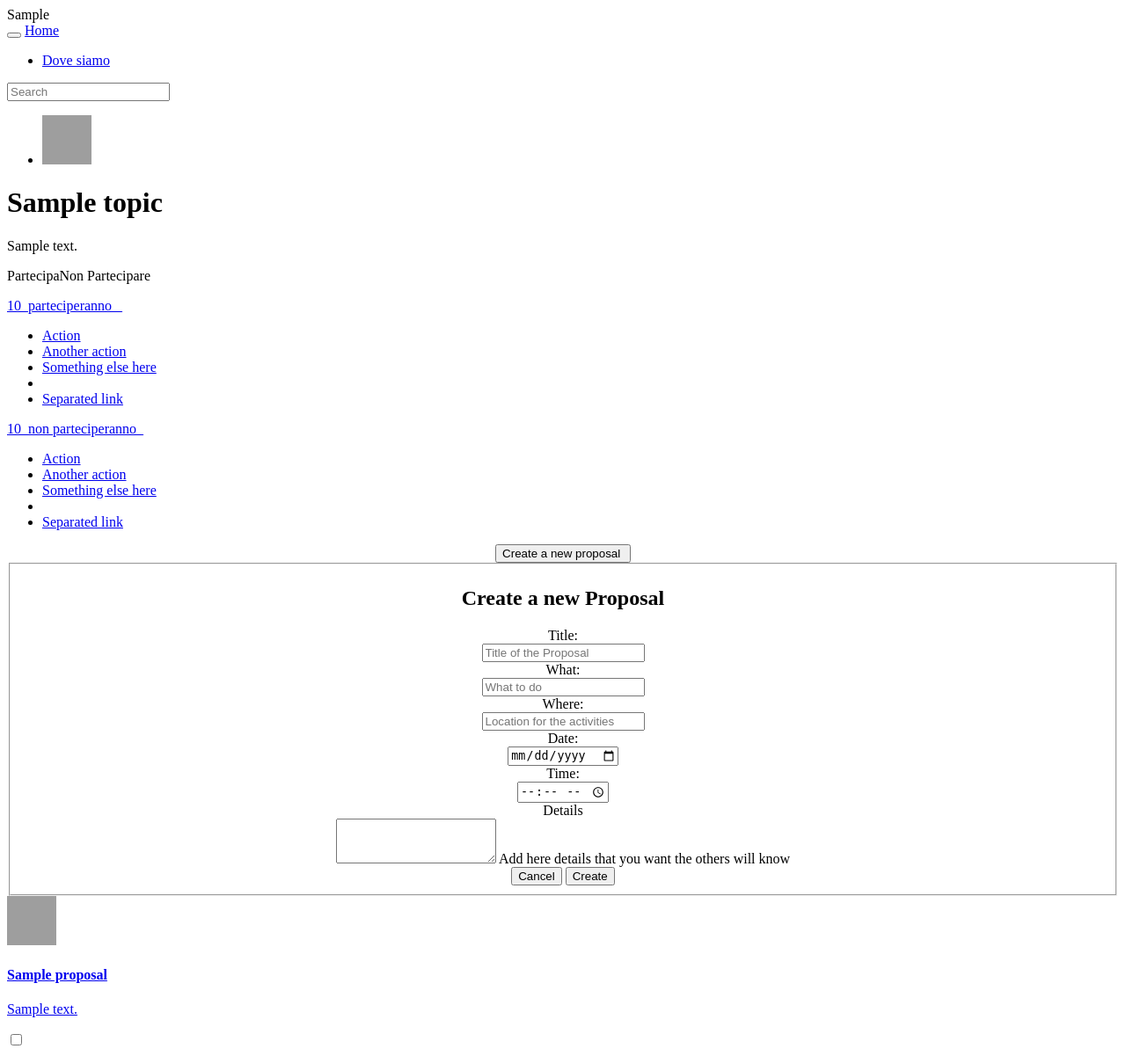
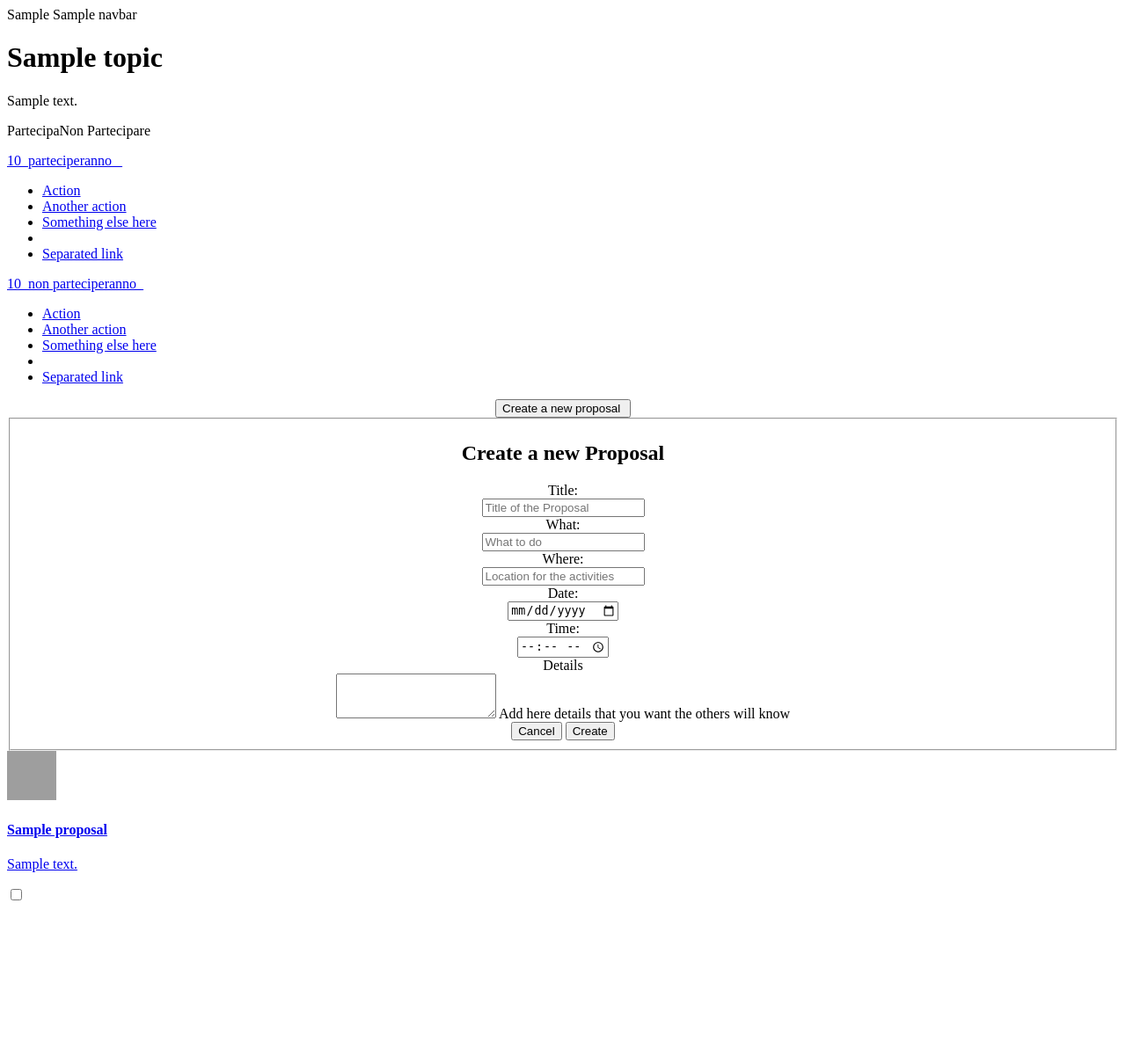
Before and after one commit to ThunderForce/BeeVote, a Python web app: template beevote/templates/topic-layout.html in a window 1280 px wide. Shown: the whole page at 88% size. After the commit the page ends 1024 px from the top, so only its background shows below. Run offline with Jinja, Linux system fonts and the light colour scheme; the template is opened without the code that fills it: most values are stand-ins (such as "Sample title", 1, 10 or a date in 2020); grey boxes are pictures that could not be loaded.

Commit message:
Changes to navbar
Externalized navbar in file navbar.html, and updated all references.
NOTE: I tried to put the logo as "home" function, but it's not well
positioned, it need to be fixed

```diff
--- a/beevote/templates/topic-layout.html
+++ b/beevote/templates/topic-layout.html
@@ -11,31 +11,7 @@
 
 <body>
 
-	<!-- Nav Bar -->
-	<div class="navbar navbar-default navbar-fixed-top" color="blue">
-		<div class="navbar-header">
-			<button type="button" class="navbar-toggle" data-toggle="collapse" data-target=".navbar-responsive-collapse">
-				<span class="icon-bar"></span>
-				<span class="icon-bar"></span>
-				<span class="icon-bar"></span>
-			</button>
-			<a class="navbar-brand" href="javascript:void(0)">Home</a>
-		</div>
-		<div class="navbar-collapse collapse navbar-responsive-collapse">
-			<ul class="nav navbar-nav">
-				<li class="active"><a href="javascript:void(0)">Dove siamo</a></li>
-			</ul>
-
-			<form class="navbar-form navbar-left">
-				<input type="text" class="form-control col-lg-8 " placeholder="Search">
-			</form>
-			<ul class="nav navbar-nav navbar-right">
-				<li>
-					<img class="image-circle" src="http://lorempixel.com/56/56/people/1" alt="icon">
-				</li>
-			</ul>
-		</div>
-	</div>
+	{{ navbar }}
 
 	<!-- Topic -->
 	<div class="jumbotron">
```
Also changed, not shown: beevote/main.py (+6 -1 lines), beevote/templates/groups-list-layout.html (+1 -24 lines), beevote/templates/navbar.html (added, +28 -0 lines), beevote/templates/proposal-layout.html (+1 -24 lines), beevote/templates/topics-layout.html (+1 -24 lines), beevote/static/images/logo-inverted-48.png (added), beevote/static/images/logo-inverted.png (added), 1 other file.
